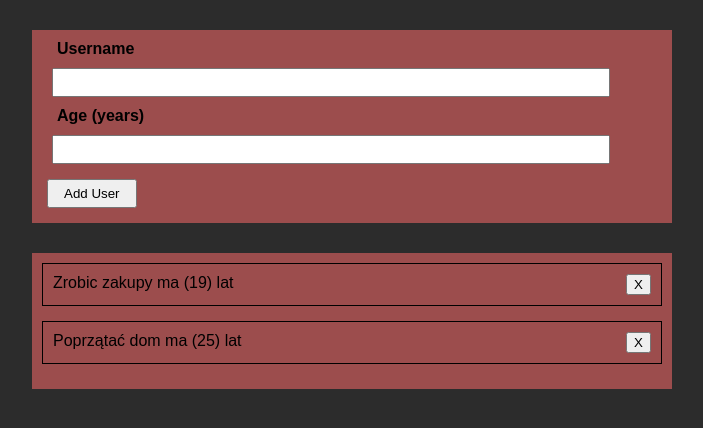
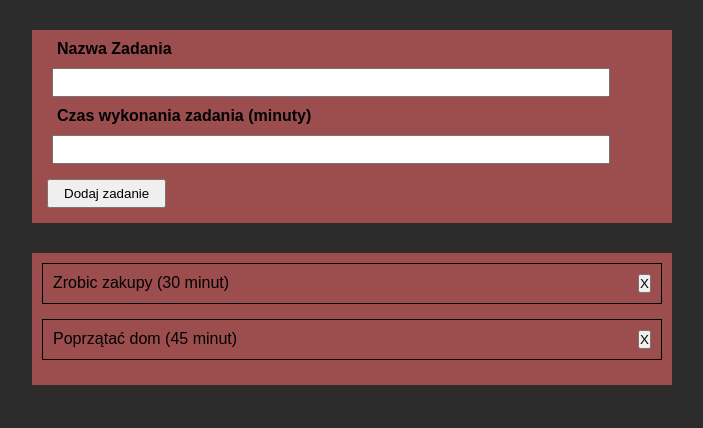
Before and after one commit to Waldekk95/MyOwnTodos, a React (Create React App) app: page / in a window 1280 px wide. Shown: the top 428 px of the page, without its empty margins (288-991 px from the left). Built offline with nearby package versions, Linux system fonts and the light colour scheme.

Commit message:
Changing some names and values in the whole project and css styles reset

```diff
--- a/src/components/Form.tsx
+++ b/src/components/Form.tsx
@@ -19,14 +19,14 @@ const Form = (props: { onAddItem: (arg0: string, arg1: string) => void }) => {
     if (userName.trim().length === 0) {
       setError({
         title: "Wprowadź nazwę",
-        message: "Nazwa nie może być pusta",
+        message: "Nazwa zadania nie może być pusta",
       });
       return;
     }
     if (userAge < "0") {
       setError({
-        title: "Błędny wiek",
-        message: "Wprowadź prawidłowy wiek (większy od 0)",
+        title: "Błędny czas",
+        message: "Wprowadź prawidłowy czas (większy od 0)",
       });
       return;
     } else {
@@ -50,7 +50,7 @@ const Form = (props: { onAddItem: (arg0: string, arg1: string) => void }) => {
         ></ErrorModal>
       )}
       <form className="form" onSubmit={addItem}>
-        <label className="form-input__name">Username</label>
+        <label className="form-input__name">Nazwa Zadania</label>
         <input
           className="form-input"
           type="text"
@@ -59,7 +59,7 @@ const Form = (props: { onAddItem: (arg0: string, arg1: string) => void }) => {
             setUserName(evt.target.value);
           }}
         ></input>
-        <label className="form-input__name">Age (years)</label>
+        <label className="form-input__name">Czas wykonania zadania (minuty)</label>
         <input
           className="form-input"
           type="number"
@@ -69,7 +69,7 @@ const Form = (props: { onAddItem: (arg0: string, arg1: string) => void }) => {
           }}
         ></input>
         <button className="form-button" type="submit">
-          Add User
+          Dodaj zadanie
         </button>
       </form>
     </>
--- a/src/components/Item.tsx
+++ b/src/components/Item.tsx
@@ -10,7 +10,7 @@ type Props = {
 const Item = (props: Props) => {
   return (
     <li className="item" key={props.id}>
-      {`${props.userName} ma (${props.userAge}) lat`}
+      {`${props.userName} (${props.userAge} minut)`}
       <button className="item-button">X</button>
     </li>
   );
--- a/src/components/List.tsx
+++ b/src/components/List.tsx
@@ -6,12 +6,12 @@ const List = (props: { items: any[] }) => {
   const basicTodos = [
     {
       name: "Zrobic zakupy",
-      age: 19,
+      age: 30,
       id: "A1",
     },
     {
       name: "Poprzątać dom",
-      age: 25,
+      age: 45,
       id: "A2",
     },
   ];
--- a/src/index.css
+++ b/src/index.css
@@ -1,5 +1,7 @@
 * {
   box-sizing: border-box;
+  margin: 0;
+  padding: 0;
 }
 
 html {
@@ -7,6 +9,5 @@ html {
 }
 
 body {
-  margin: 0;
   background-color: rgb(44, 44, 44);
 }
```
Also changed, not shown: 1 other file (tests, documents, lock files or other folders).
